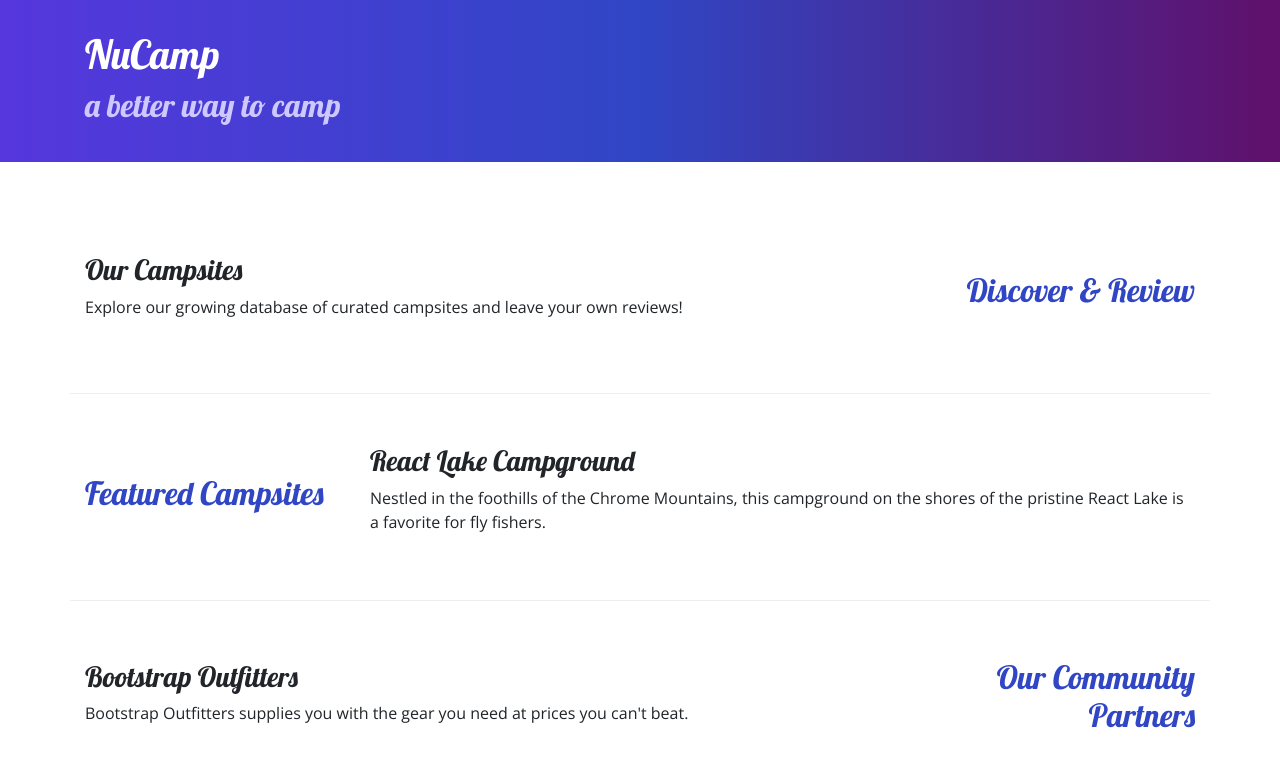
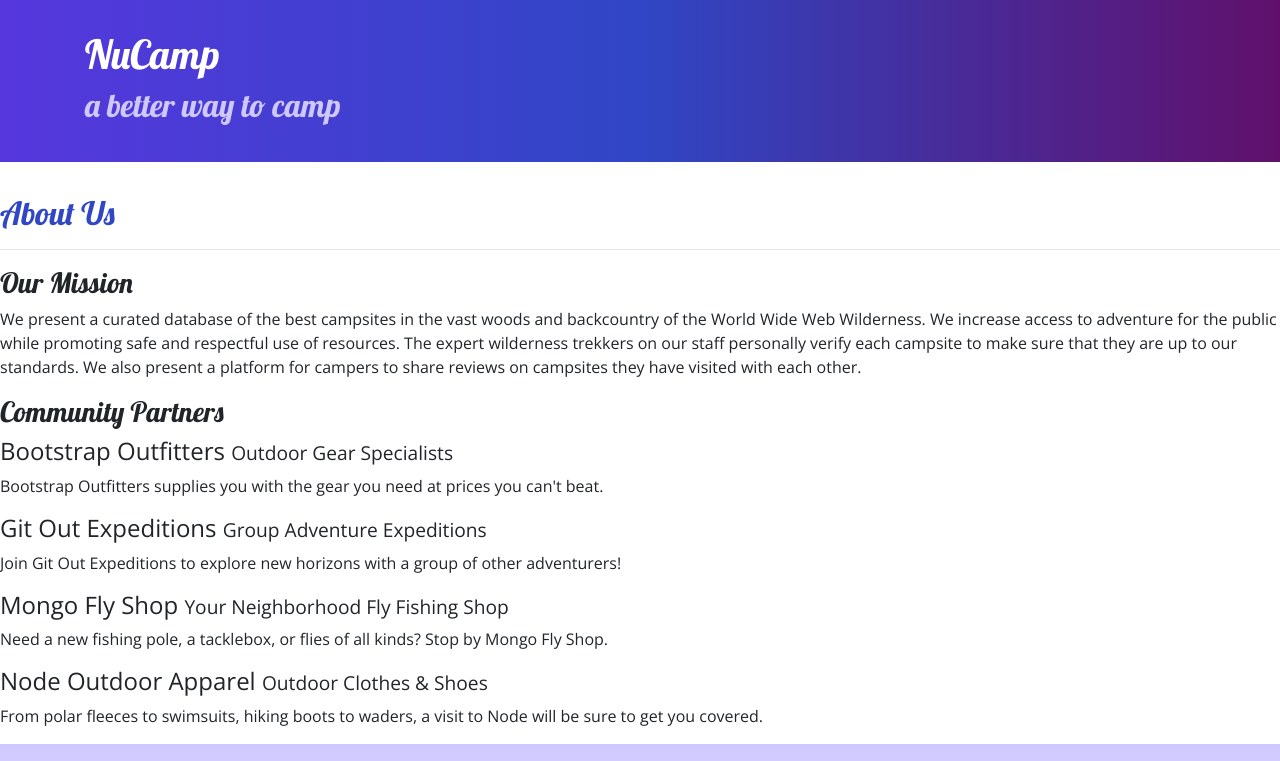
Before and after one commit to alcschultz/nucampsite, a website: page index.html in a window 1280 px wide. Shown: the top 761 px of the page. Drawn offline with nearby package versions, Linux system fonts and the light colour scheme.

Commit message:
workshop version

```diff
--- a/index.html
+++ b/index.html
@@ -1,5 +1,3 @@
-
-
 <!DOCTYPE html>
 <html lang="en">
 
@@ -14,6 +12,7 @@
      <!-- Additional CSS must be placed after Bootstrap CSS -->
      <link rel="stylesheet" href="https://fonts.googleapis.com/css?family=Lobster|Open+Sans" />
      <link rel="stylesheet" href="css/styles.css" />
+
     <title>NuCamp: A Better Way To Camp</title>
 </head>
 
@@ -30,34 +29,32 @@
         </div>
     </header>
 
-    <div class="container">
-        <div class="row row-content align-items-center">
-            <div class="col-sm-4 order-sm-last col-md-3">
-                <h2 class="text-sm-right">Discover & Review</h2>
-            </div>
-            <div class="col">
-                <h3>Our Campsites</h3>
-                <p>Explore our growing database of curated campsites and leave your own reviews!</p>
+    <div>
+        <div>
+            <div>
+               <h2>About Us</h2>
+               <hr />
             </div>
         </div>
 
-        <div class="row row-content align-items-center">
-            <div class="col-sm-4 col-md-3">
-                <h2>Featured Campsites</h2>
-            </div>
-            <div class="col">
-                <h3>React Lake Campground</h3>
-        		<p>Nestled in the foothills of the Chrome Mountains, this campground on the shores of the pristine React Lake is a favorite for fly fishers.</p>
+        <div>
+            <div>
+                <h3>Our Mission</h3>
+                <p>We present a curated database of the best campsites in the vast woods and backcountry of the World Wide Web Wilderness. We increase access to adventure for the public while promoting safe and respectful use of resources. The expert wilderness trekkers on our staff personally verify each campsite to make sure that they are up to our standards. We also present a platform for campers to share reviews on campsites they have visited with each other.</p>
             </div>
         </div>
 
-        <div class="row row-content align-items-center">
-            <div class="col-sm-4 order-sm-last col-md-3">
-                <h2 class="text-sm-right">Our Community Partners</h2>
-            </div>
-            <div class="col">
-                <h3>Bootstrap Outfitters</h3>
+        <div>
+            <div>
+                <h3>Community Partners</h3>
+                <h4>Bootstrap Outfitters <small>Outdoor Gear Specialists</small></h4>
                 <p>Bootstrap Outfitters supplies you with the gear you need at prices you can't beat.</p>
+                <h4>Git Out Expeditions <small>Group Adventure Expeditions</small></h4>
+                <p>Join Git Out Expeditions to explore new horizons with a group of other adventurers!</p>
+                <h4>Mongo Fly Shop <small>Your Neighborhood Fly Fishing Shop</small></h4>
+                <p>Need a new fishing pole, a tacklebox, or flies of all kinds? Stop by Mongo Fly Shop.</p>
+                <h4>Node Outdoor Apparel <small>Outdoor Clothes & Shoes</small></h4>
+                <p>From polar fleeces to swimsuits, hiking boots to waders, a visit to Node will be sure to get you covered.</p>
             </div>
         </div>
     </div>
@@ -68,7 +65,7 @@
                 <div class="col-4 col-sm-2 offset-1">
                     <h5>Links</h5>
                     <ul class="list-unstyled">
-                        <li><a href="#">Home</a></li>
+                        <li><a href="index.html">Home</a></li>
                         <li><a href="#">About</a></li>
                         <li><a href="#">Sites</a></li>
                         <li><a href="#">Contact</a></li>
```
Lines whose indentation alone changed are shown as unchanged.
